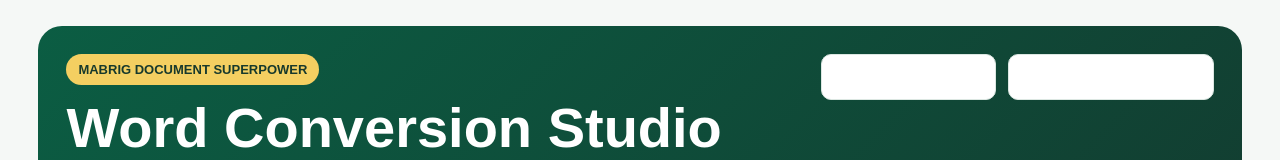
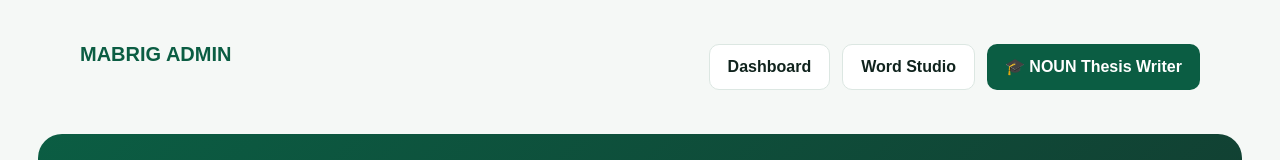
Before and after one commit to mabrig1/mabrig-academic-assistance, a Next.js app: page /admin/converter in a window 1280 px wide. Shown: the top 160 px of the page. Built offline with nearby package versions, Linux system fonts and the light colour scheme; no server answers.

Commit message:
Expose NOUN thesis writer across admin tools

```diff
--- /dev/null
+++ b/app/admin/layout.tsx
@@ -0,0 +1,15 @@
+import type { ReactNode } from "react";
+
+export default function AdminLayout({ children }: { children: ReactNode }) {
+  return <>
+    <nav className="container nav" aria-label="Admin tools">
+      <div className="brand">MABRIG ADMIN</div>
+      <div className="actions">
+        <a className="btn secondary" href="/admin">Dashboard</a>
+        <a className="btn secondary" href="/admin/converter">Word Studio</a>
+        <a className="btn primary" href="/admin/thesis-writer">🎓 NOUN Thesis Writer</a>
+      </div>
+    </nav>
+    {children}
+  </>;
+}
```
